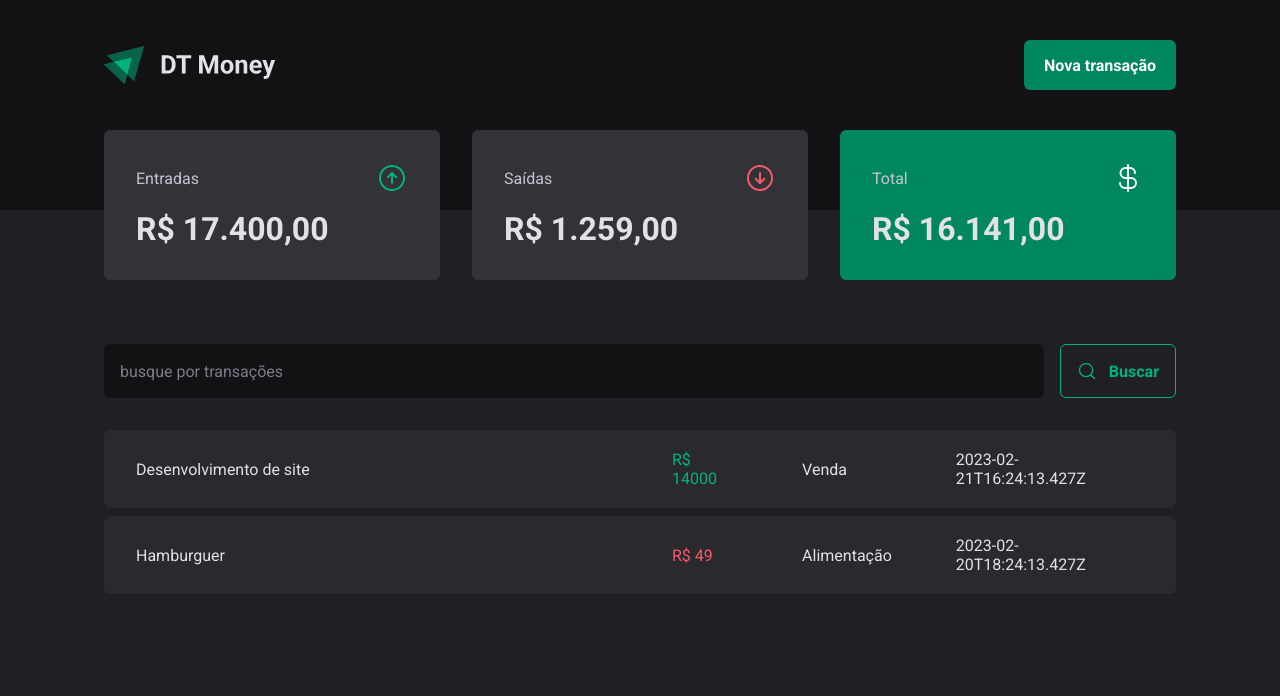
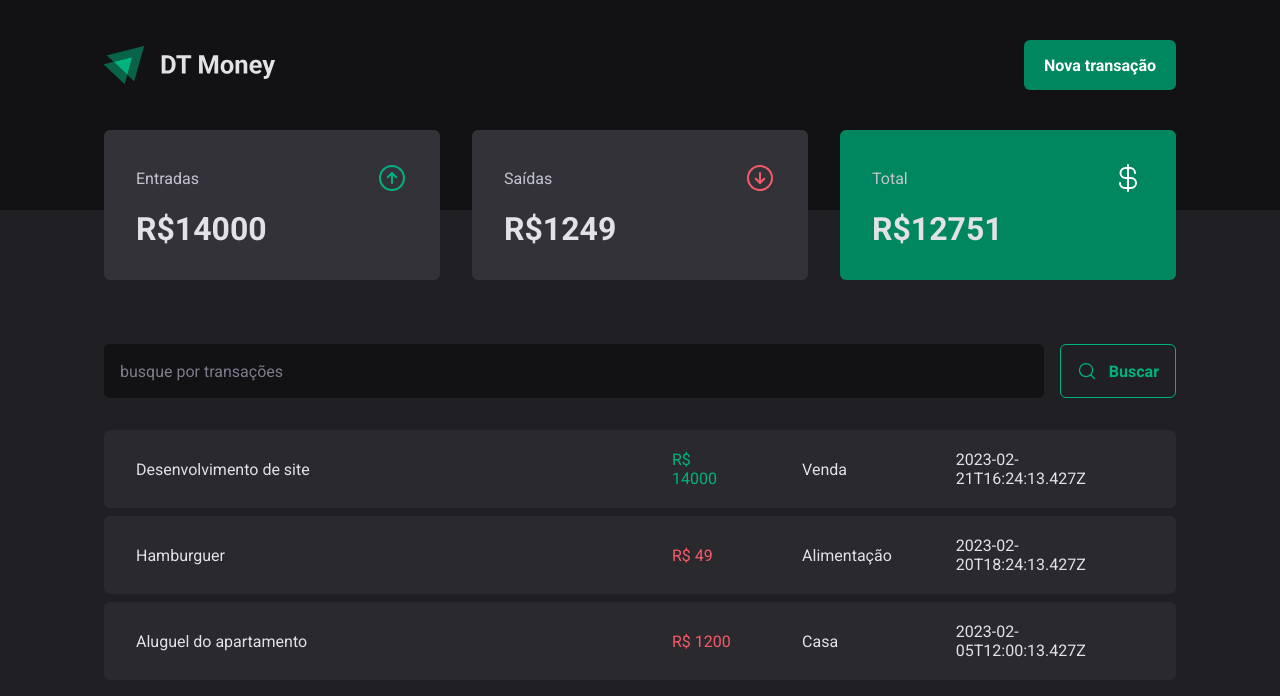
Before and after one commit to Muglly/DT-Money, a React (Vite) app: page / in a window 1280 px wide. Shown: the top 696 px of the page. Built offline with nearby package versions, Linux system fonts and the light colour scheme; data requests are answered from the project's data file.

Commit message:
Add transaction sammury calculation

```diff
--- a/server.json
+++ b/server.json
@@ -15,6 +15,14 @@
       "category": "Alimentação",
       "price": 49,
       "createdAt": "2023-02-20T18:24:13.427Z"
+    },
+    {
+      "id": 3,
+      "description": "Aluguel do apartamento",
+      "type": "outcome",
+      "category": "Casa",
+      "price": 1200,
+      "createdAt": "2023-02-05T12:00:13.427Z"
     }
   ]
 }
--- a/src/components/Sammury/index.tsx
+++ b/src/components/Sammury/index.tsx
@@ -1,8 +1,31 @@
 import { ArrowCircleDown, ArrowCircleUp, CurrencyDollar } from "phosphor-react";
+import { useContext } from "react";
+import { TransactionsContext } from "../../contexts/TransactionsContext";
 
 import * as S from "./styles";
 
 export function Sammury() {
+  const { transactions } = useContext(TransactionsContext);
+
+  const sammury = transactions.reduce(
+    (acc, transaction) => {
+      if (transaction.type === "income") {
+        acc.income += transaction.price;
+        acc.total += transaction.price;
+      } else {
+        acc.outcome += transaction.price;
+        acc.total -= transaction.price;
+      }
+
+      return acc;
+    },
+    {
+      income: 0,
+      outcome: 0,
+      total: 0,
+    }
+  );
+
   return (
     <S.SammuryContainer>
       <S.SummuryCard>
@@ -11,7 +34,7 @@ export function Sammury() {
           <ArrowCircleUp size={32} color="#00b37e" />
         </header>
 
-        <strong>R$ 17.400,00</strong>
+        <strong>R${sammury.income}</strong>
       </S.SummuryCard>
 
       <S.SummuryCard>
@@ -20,7 +43,7 @@ export function Sammury() {
           <ArrowCircleDown size={32} color="#f75a68" />
         </header>
 
-        <strong>R$ 1.259,00</strong>
+        <strong>R${sammury.outcome}</strong>
       </S.SummuryCard>
 
       <S.SummuryCard variant="green">
@@ -29,7 +52,7 @@ export function Sammury() {
           <CurrencyDollar size={32} color="#fff" />
         </header>
 
-        <strong>R$ 16.141,00</strong>
+        <strong>R${sammury.total}</strong>
       </S.SummuryCard>
     </S.SammuryContainer>
   );
```
